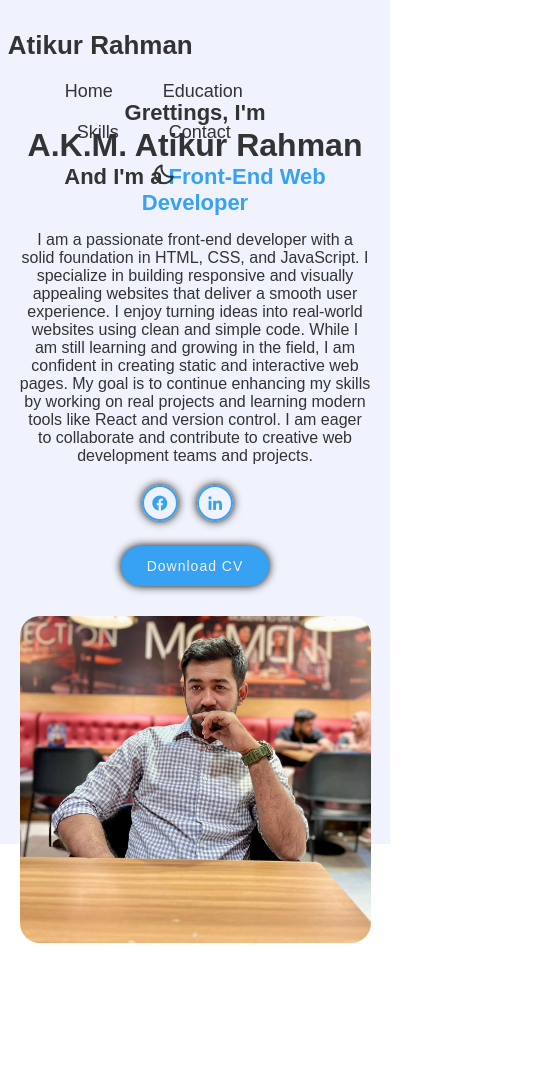
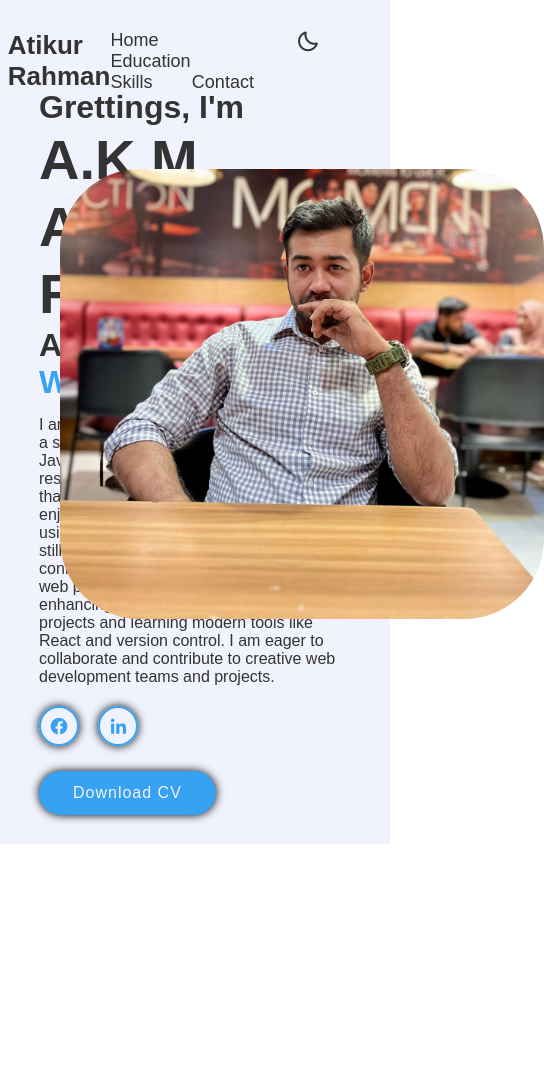
Before and after one commit to Atikur1997/portfolio, a plain HTML site: page index.html in a window 390 px wide. Shown: the whole page, 544 px wide, since content can reach past the window. After the commit the page ends 844 px from the top, so only its background shows below. Drawn offline with nearby package versions, Linux system fonts and the light colour scheme.

Commit message:
target problem resolved

```diff
--- a/style.css
+++ b/style.css
@@ -162,104 +162,3 @@
     clip-path: circle(160% at 0% 0%);
     transition: 1.5s cubic-bezier(0.215, 0.610, 0.355, 1);
 }
-
-/* === Responsive Design === */
-@media (max-width: 992px) {
-    .home {
-        flex-direction: column;
-        text-align: center;
-        padding: 100px 5% 0;
-    }
-
-    .home-content {
-        max-width: 100%;
-    }
-
-    .home-content h1 {
-        font-size: 42px;
-    }
-
-    .home-content h3 {
-        font-size: 26px;
-    }
-
-    .home-image {
-        position: relative;
-        width: 80%;
-        top: unset;
-        margin-top: 30px;
-    }
-
-    .home-image img {
-        height: auto;
-        max-width: 100%;
-        border-radius: 20px;
-    }
-
-    .header {
-        flex-direction: column;
-        align-items: center;
-        padding: 20px 5%;
-    }
-
-    .navbar {
-        display: flex;
-        flex-wrap: wrap;
-        justify-content: center;
-        margin-top: 10px;
-    }
-
-    .navbar a {
-        margin: 10px 15px;
-        font-size: 16px;
-    }
-
-    .toggle-icon {
-        margin-top: 10px;
-    }
-}
-
-@media (max-width: 576px) {
-    .home-content h1 {
-        font-size: 32px;
-    }
-
-    .home-content h3 {
-        font-size: 22px;
-    }
-
-    .btn {
-        padding: 10px 24px;
-        font-size: 14px;
-    }
-
-    .social-media a {
-        width: 36px;
-        height: 36px;
-        font-size: 18px;
-    }
-
-    .logo {
-        font-size: 22px;
-    }
-
-    .home-image {
-        position: relative;
-        /* changed from absolute */
-        width: 100%;
-        max-width: 450px;
-        margin: 30px auto 0;
-        pointer-events: none;
-        display: flex;
-        justify-content: center;
-        align-items: center;
-    }
-
-    .home-image img {
-        width: 100%;
-        height: auto;
-        border-radius: 20px;
-        max-height: 450px;
-    }
-
-}
```
